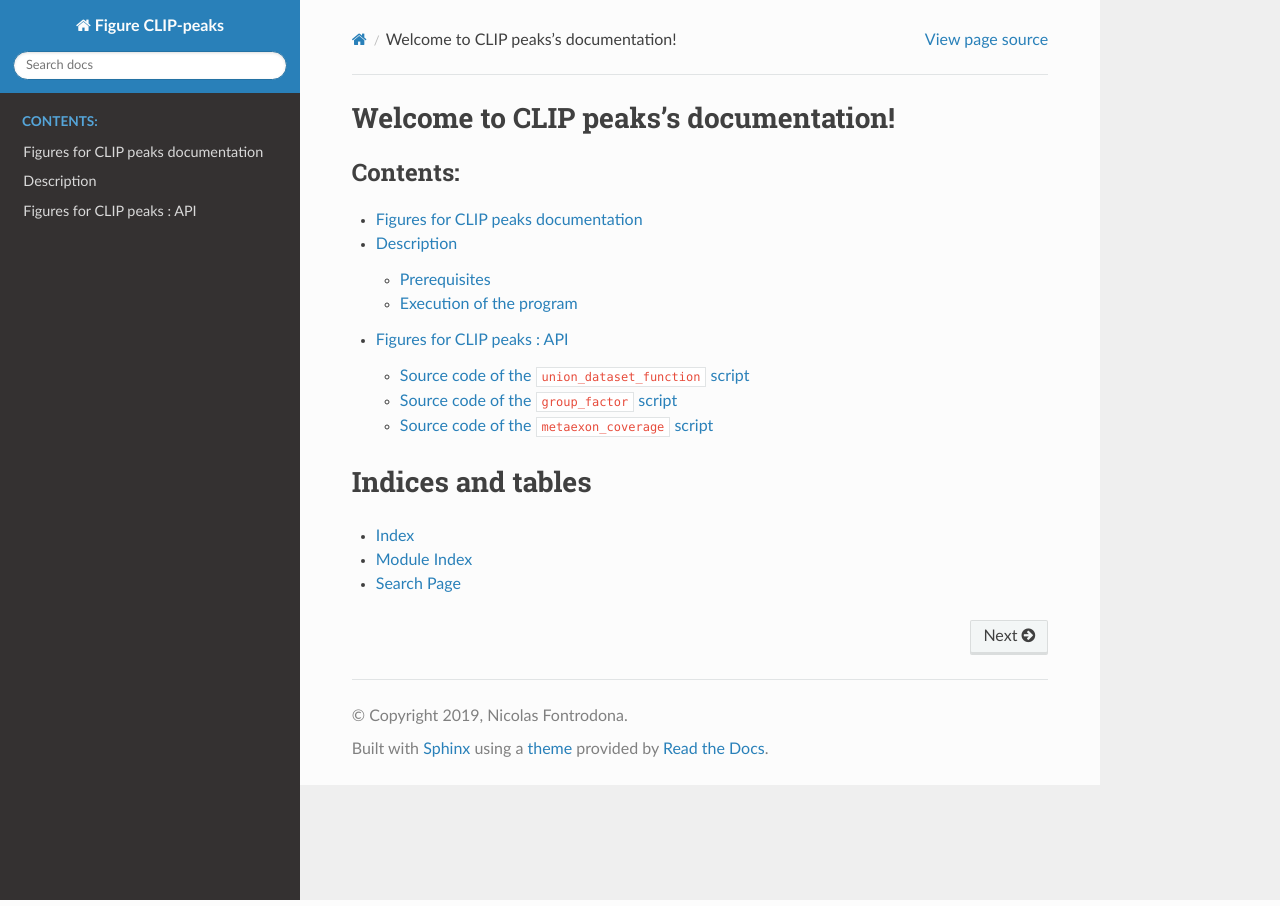
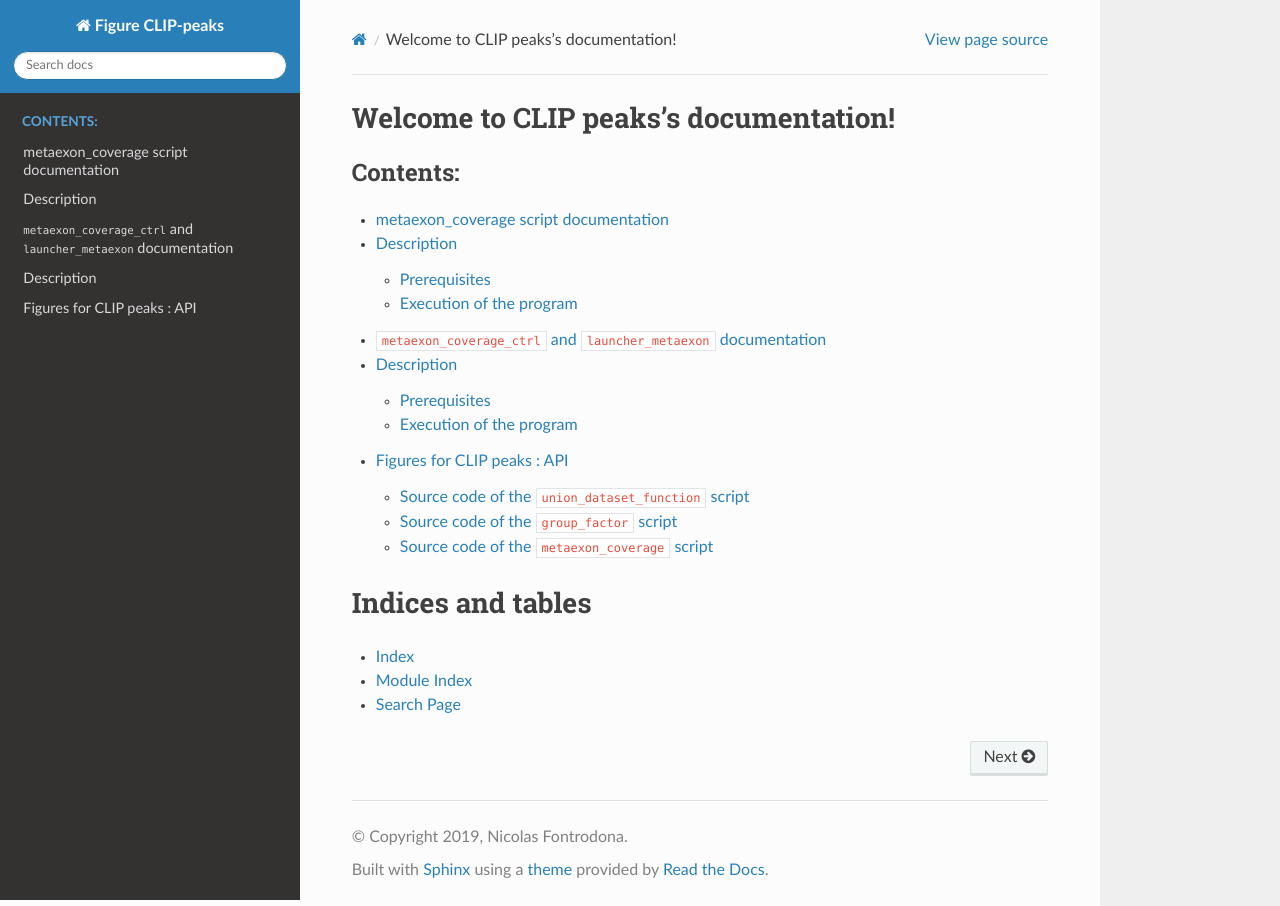
Before and after one commit to LBMC/Lemaire_et_al_2019, a Sphinx documentation site: the page built from Clip_analysis/doc/source/index.rst, in a window 1280 px wide. Built offline with Sphinx 7.4.7 and the Read the Docs theme 2.0.0, drawn with Linux system fonts in a browser that asks for light colours; some of the changed lines change nothing that is shown.

Commit message:
source/other.rst source/README.rst source/index.rst : documentation update

```diff
--- a/Clip_analysis/doc/source/README.rst
+++ b/Clip_analysis/doc/source/README.rst
@@ -1,5 +1,5 @@
-Figures for CLIP peaks documentation
-====================================
+metaexon_coverage script documentation
+======================================
 
 .. _bedtools: https://bedtools.readthedocs.io/en/latest/content/installation.html
 .. _bedGraphToBigWig: http://hgdownload.soe.ucsc.edu/admin/exe/
@@ -63,7 +63,6 @@ It was written in Ubuntu 16.04 environment and shoud work on unix system with a
   2. You have to install argparse v1.1 as it the only one not contained in default library in python3. You can use the following command : ``pip3 install argparse==1.1``.
   3. You also need to install the bedtools_ and the bedGraphToBigWig_ program. They must be available in you PATH.
   4. The folder `data/` (inside ``Clip_analysis/``) must contains the ``fasterDB_lite.bd`` and the ``sed.db`` files. The creation of those database is explained inside  ``Database_creator`` folder.
-  5. You have to locate the script ``metagene_coverage.r`` and print the full path of this file under the argument ``--metagene_script``
 
 
 Execution of the program
@@ -76,7 +75,7 @@ To display some help:
   python3 src/metaexon_coverage.py --help
 
 
-Command executed:
+Commands executed:
 
 .. code::
 
--- a/Clip_analysis/doc/source/index.rst
+++ b/Clip_analysis/doc/source/index.rst
@@ -11,6 +11,7 @@ Welcome to CLIP peaks's documentation!
    :caption: Contents:
 
    README.rst
+   other.rst
    api.rst
 
 Indices and tables
--- /dev/null
+++ b/Clip_analysis/doc/source/other.rst
@@ -0,0 +1,84 @@
+``metaexon_coverage_ctrl`` and ``launcher_metaexon`` documentation
+==================================================================
+
+.. _bedtools: https://bedtools.readthedocs.io/en/latest/content/installation.html
+.. _bedGraphToBigWig: http://hgdownload.soe.ucsc.edu/admin/exe/
+
+Description
+===========
+
+Those scripts aim to create the suplementary figures of CLIP peaks density in the article of *Lemaire et al* entitled :
+**Splicing factors and chromatin organization enhance exon recognition by alleviating constraints generated by gene nucleotide composition bias**
+
+The script ``metaexon_coverage_ctrl`` takes in input:
+  1. Argument *input_folder* : A folder containing bed files corresponding to peaks obtained from clip experiments
+  2. Argument *folder_exon* : A folder containing list of exons down-regulated by splicing factor. Note that the content of this folder can be produced by ``input_creator.py`` and ``create_cce_file.py`` (the commands to launch to do this are described in *Execution of the program* section)
+  3. Argument *exon_bed* : A bed file corresponding to every fasterDB exons.
+  4. Argument *chrom_size_file* : A 2 column file containing the length of every human chromosome. The first column contains the name of a chromosome and the second columns contains its size.
+  5. Argument *output*: Corresponds to the folder where every output will be stored
+  6. Argument *metagene_script* : Corresponds to the script ``metagene_coverage.r`` that will build the metagene figures. This script is located here : ``article_LEMAIRE_scripts/metaplot_profile_and_isochore/src/FarLine_exons_results_summary/src/skipped_exon_list_results_summary/coverage_summary/``
+
+Those 6 inputs are required to create the supplementary figure corresponding to the density of peaks around control exons or around down-regulated exons by the same splicing factor as the one immunoprecipitated in the corresponding clip experiment.
+
+The script ``launcher_metaexon.py`` takes the same inputs as ``metaexon_coverage_ctrl.py`` script. This script allows to create the supplementary figure corresponding to the density of peaks around oAT- and oGC-exons for every clip experiment of interest.
+oAT and oGC exons corresponds to exons sharing the same characteristics than AT- and GC-exons respectively :
+* oAT-exons must have a GC content lower than 49.3% and flanking introns longer than 691 nucleotides
+* oGC-exons must have a GC content greater than 49.3% and at least one flanking intron smaller than 691 nucleotides
+
+
+.. note::
+
+  The figures described above are found in a new created directory named ``metagene_mean`` contained in the folder given with the output argument.
+
+
+Prerequisites
+-------------
+
+Those programs use ``python 3.5`` with the following modules :
+  * subprocess
+  * os
+  * argparse
+  * sqlite3
+  * gzip
+  * re
+  * lazyparser
+
+It was written in Ubuntu 16.04 environment and shoud work on unix system with a bash shell.
+
+
+  1. You may have to install python 3, if you do click `here <https://www.python.org/downloads/release/python-356/>`_
+  2. You have to install lazyparser: ``pip3 install lazyparser``.
+  3. You also need to install the bedtools_ and the bedGraphToBigWig_ program. They must be available in you PATH.
+  4. The folder `data/` (inside ``Clip_analysis/``) must contains the ``fasterDB_lite.bd`` and the ``sed.db`` files. The creation of those database is explained inside  ``Database_creator`` folder.
+
+
+Execution of the program
+------------------------
+
+To display some help:
+
+.. code::
+
+  python3 src/metaexon_coverage_ctrl.py --help
+  python3 src/launcher_metaexon.py --help
+
+
+Command executed:
+
+.. code::
+
+  mkdir data/input_oAT-GC/
+  # You must have launched the script GC_rich_AT_rich_exon_list/src/figures_2_3_creator/custom_exon_list_creator.py before running the following commands :
+  sed "s/\t/_/g" ../GC_rich_AT_rich_exon_list/result/figure_2_3/exon_list/GC_unregulated_exons.txt > data/input_oAT-GC/GC_unregulated_exons.txt
+  sed "s/\t/_/g" ../GC_rich_AT_rich_exon_list/result/figure_2_3/exon_list/AT_unregulated_exons.txt > data/input_oAT-GC/AT_unregulated_exons.txt
+  mkdir data/input
+  python3 src/input_creator.py # create the files containing down-regulated exons by a splicing factor
+  python3 src/create_cce_file.py # create a control exon file
+
+  mkdir result/clip_merged
+  mkdir result/clip_merged/coverage/
+  mkdir result/clip_merged/coverage_extended_GC_AT_exons/
+
+
+  python3 src/metaexon_coverage_ctrl.py -i data/merged_bed/ -f data/input/ -e data/exon.bed -c data/hg19.ren.chrom.sizes -o result/clip_merged/coverage/ -m ../metaplot_profile_and_isochore/src/FarLine_exons_results_summary/src/skipped_exon_list_results_summary/coverage_summary/metagene_coverage.r --ctrl y && python3 src/coverage_figure_compacter.py -f result/clip_merged/coverage/figure/metagene_mean/ && montage -density 300 -geometry +1+1 -tile 1x8 -compress jpeg result/clip_merged/coverage/figure/metagene_mean/*_recap.pdf result/clip_merged/coverage/figure/metagene_mean/final_figures.pdf
+  python3 src/launcher_metaexon.py -i data/merged_bed/ -f data/input_oAT-GC/ -e data/exon.bed -c data/hg19.ren.chrom.sizes -o result/clip_merged/coverage_extended_GC_AT_exons/ -m ../metaplot_profile_and_isochore/src/FarLine_exons_results_summary/src/skipped_exon_list_results_summary/coverage_summary/metagene_coverage.r && python3 src/coverage_figure_compacter.py -f result/clip_merged/coverage_extended_GC_AT_exons/figure/metagene_mean/ && montage -density 300 -geometry +1+1 -tile 1x8 -label %f -compress jpeg result/clip_merged/coverage_extended_GC_AT_exons/figure/metagene_mean/*_recap.pdf result/clip_merged/coverage_extended_GC_AT_exons/figure/metagene_mean/final_figures.pdf
```
